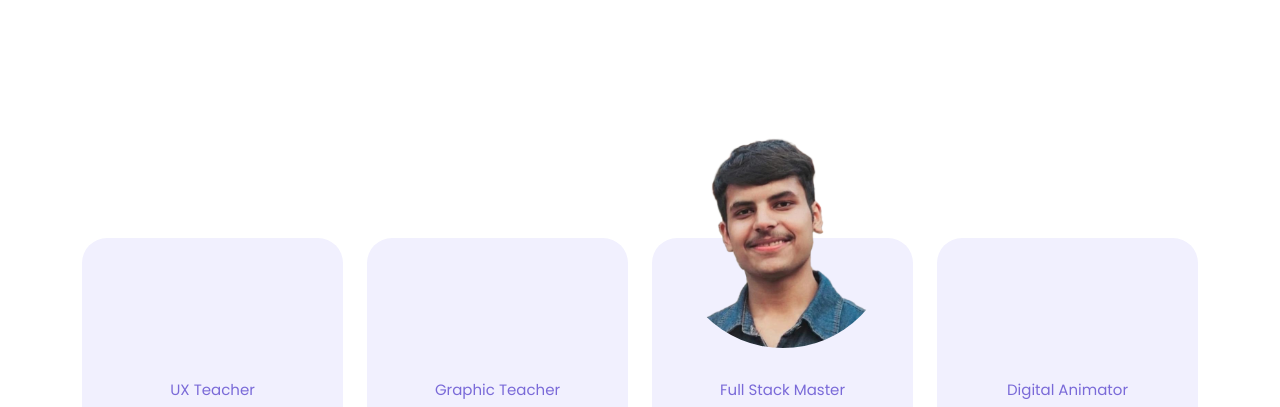
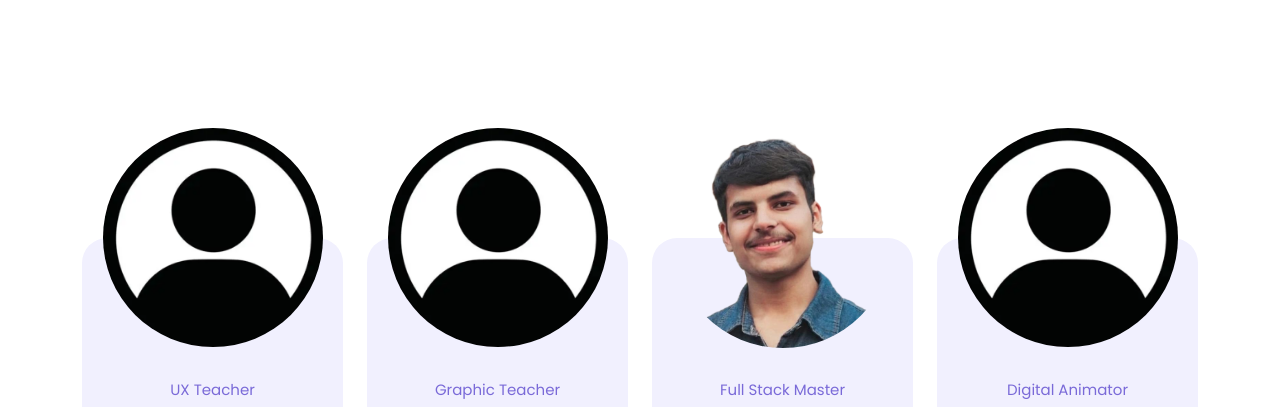
Before and after one commit to MALIK25252007/Vidhyakul, a plain HTML site: page index.html in a window 1280 px wide. Shown: the part 4020-4427 px from the top of the page. Drawn offline with nearby package versions, Linux system fonts and the light colour scheme.

Commit message:
Update index.html

```diff
--- a/index.html
+++ b/index.html
@@ -398,7 +398,7 @@
         <div class="col-lg-3 col-md-6">
           <div class="team-member">
             <div class="main-content">
-              <img src="assets/images/member-01.jpg" alt="">
+              <img src="assets/images/member-01.png" alt="">
               <span class="category">UX Teacher</span>
               <h4>Shilpi Tomar</h4>
               <ul class="social-icons">
@@ -412,7 +412,7 @@
         <div class="col-lg-3 col-md-6">
           <div class="team-member">
             <div class="main-content">
-              <img src="assets/images/member-02.jpg" alt="">
+              <img src="assets/images/member-02.png" alt="">
               <span class="category">Graphic Teacher</span>
               <h4>Dipti Goswami</h4>
               <ul class="social-icons">
@@ -440,7 +440,7 @@
         <div class="col-lg-3 col-md-6">
           <div class="team-member">
             <div class="main-content">
-              <img src="assets/images/member-04.jpg" alt="">
+              <img src="assets/images/member-04.png" alt="">
               <span class="category">Digital Animator</span>
               <h4>Raveena Bhatt</h4>
               <ul class="social-icons">
@@ -471,7 +471,7 @@
             <div class="item">
               <p>The best online platform the provide quality content to study and success.</p>
               <div class="author">
-                <img src="assets/images/testimonial-author.jpg" alt="">
+                <img src="assets/images/member-04.png" alt="">
                 <span class="category">UI Expert</span>
                 <h4>Sachin Tomar</h4>
               </div>
@@ -479,7 +479,7 @@
             <div class="item">
               <p>The placement record of those study from Vidhyakul is quite impressive You can also check the placement record of our Alumini.</p>
               <div class="author">
-                <img src="assets/images/testimonial-author.jpg" alt="">
+                <img src="assets/images/member-02.png" alt="">
                 <span class="category">Digital Animator</span>
                 <h4>Satendra Gupta</h4>
               </div>
```
